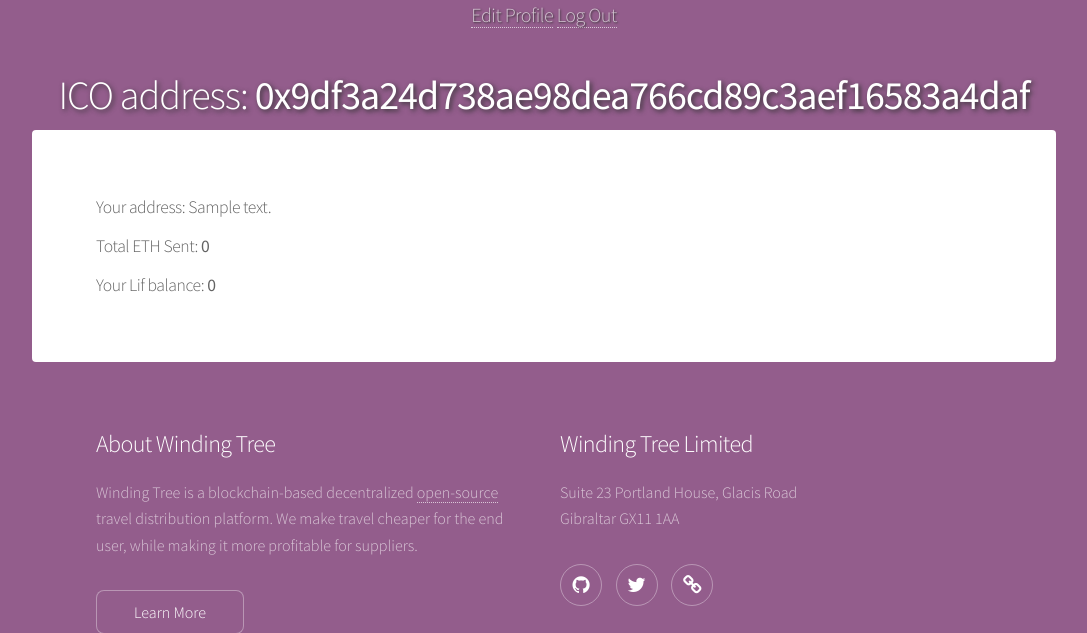
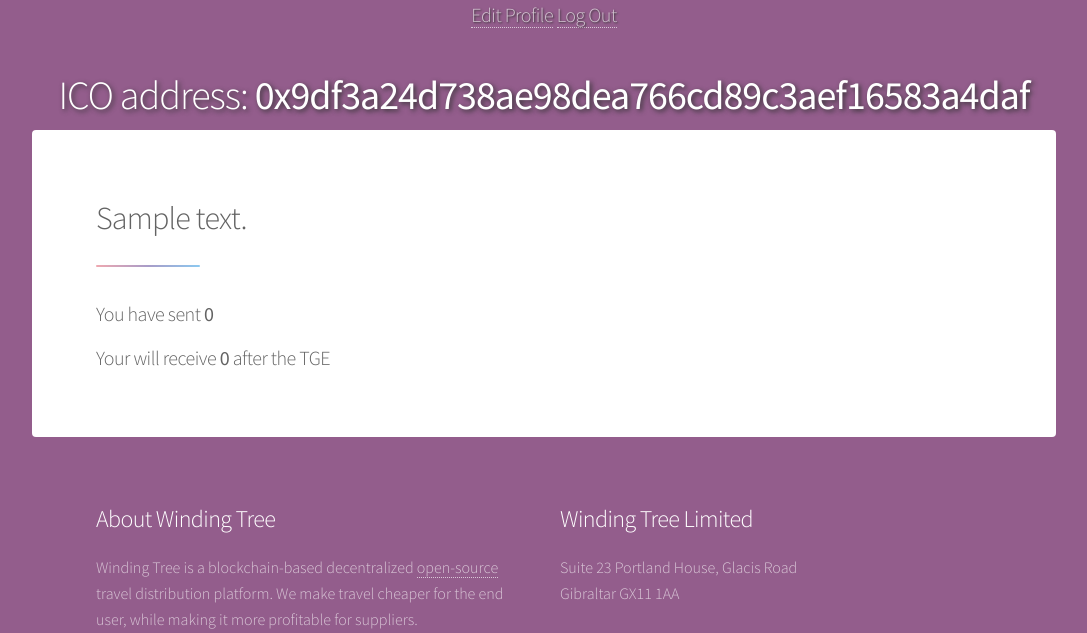
Before and after one commit to windingtree/wt-accounts, a Django app: page /ico/ in a window 1280 px wide. Shown: the part 226-859 px from the top of the page, without its empty margins (96-1183 px from the left). Run offline with Django 3.2, Linux system fonts and the light colour scheme; a user stored in the database is signed in; tables that the repository leaves empty hold one stand-in row (values such as "Sample post"); some libraries are stand-ins or nearby versions.

Commit message:
Some love for status page

```diff
--- a/accounts/templates/accounts/status.html
+++ b/accounts/templates/accounts/status.html
@@ -34,9 +34,9 @@
         {% endif %}
       </h2>
       {% if request.user.eth_address %}
-        <h4>Your address: <span id="userAddress">{{ request.user.eth_address }}</span></h4>
-        <h4>Total ETH Sent: <strong id="totalETHSent">0</strong></h4>
-        <h4>Your Lif balance: <strong id="totalLifBalance">0</strong></h4>
+        <h2><span id="userAddress">{{ request.user.eth_address }}</span></h2>
+        <h3>You have sent <strong id="totalETHSent">0</strong></h3>
+        <h3>Your will receive <strong id="totalLifBalance">0</strong> after the TGE</h3>
       {% endif %}
     </header>
     <form action="." method="post" enctype="multipart/form-data">
```
